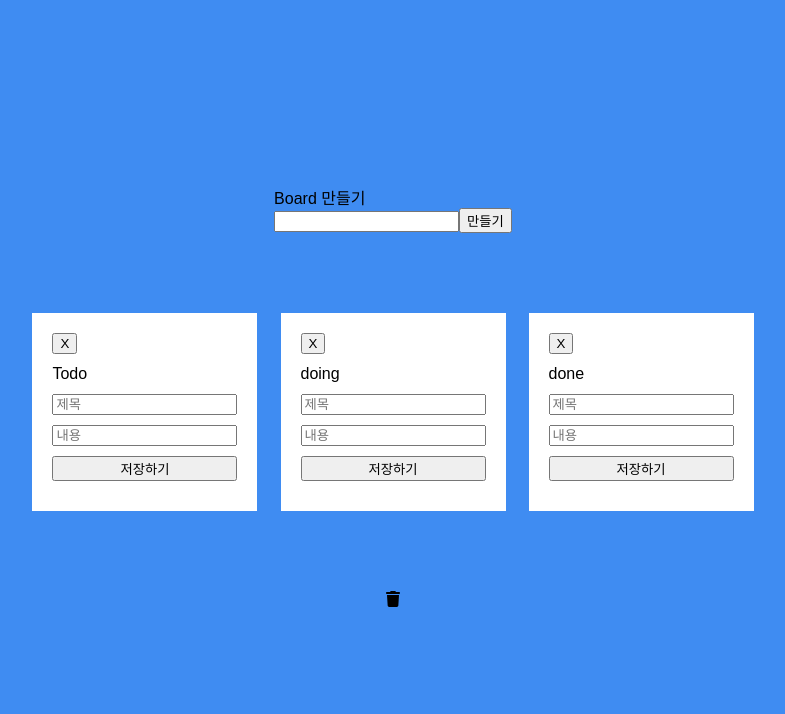
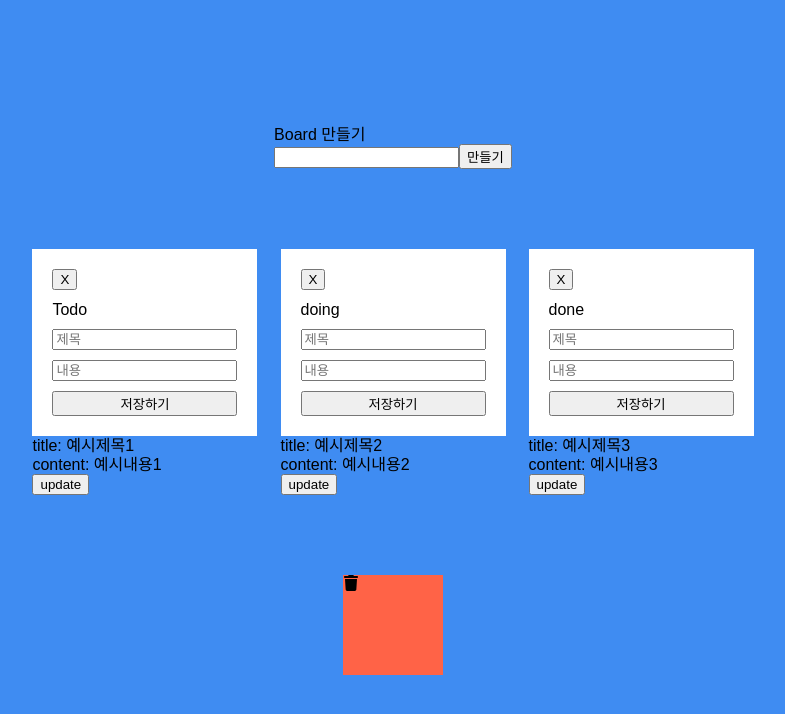
Before and after one commit to Namyunha/Trello, a React (Create React App) app: page / in a window 1280 px wide. Shown: the top 714 px of the page, without its empty margins (247-1032 px from the left). Built offline with nearby package versions, Linux system fonts and the light colour scheme.

Commit message:
board 추가 삭제 및 reducer refactoring

```diff
--- a/src/App.tsx
+++ b/src/App.tsx
@@ -22,37 +22,54 @@ import
 {
   setSameTodos,
   setCrossTodos,
-  trashTodo
+  trashTodo,
+  addBoard
 } from './features/todo/todosSlice';
+import { addBoards } from './features/board/boardSlice';
 
 import { FaTrash } from "react-icons/fa6";
 import { FaTrashRestoreAlt } from "react-icons/fa";
 import { Droppable } from 'react-beautiful-dnd';
 import { useForm } from 'react-hook-form'
-import { addBoard } from './features/todo/todosSlice';
 import { TrashCan, BoardAddFormArea } from './styles';
 
 function App() {
   const { register, handleSubmit, formState: {errors} } = useForm();
   const todos = useAppSelector((state) => state.todosReducer);
+  const boards = useAppSelector((state) => state.boardsReducer);
+  const boardList = boards.map(id => todos[id])
   const dispatch = useAppDispatch();
+  console.log("boards = ", boards);
   const onDragEnd = ( info: DropResult) => {
-    let {destination, source} = info;
+    let {destination, source, type} = info;
+    if(!destination) return;
 
-    if(!destination) return;
+    if(destination?.droppableId === "boards") {
+      // dispatch(setBoards(info))
+      console.log(info)
+      return;
+    }
+
     if(destination?.droppableId === "TrashCan"){
-      dispatch(trashTodo(source));
+      // dispatch(trashTodo(source));
       return ;
     }
+
     if(destination?.droppableId === source.droppableId) {
+      console.log(info);
       dispatch(setSameTodos({ todos, source, destination }))
+      return;
     }
+
     if(destination?.droppableId !== source.droppableId) {
       dispatch(setCrossTodos({todos, destination, source}));
+      return
     }
   }
   const onValid = ({boardId}: any) => {
-    dispatch(addBoard(boardId));
+    let newId = boards.length === 0 ? 0 : Math.max(...boards.map(id => id)) + 1;
+    dispatch(addBoard({boardId, newId}));
+    dispatch(addBoards(newId));
   }
 
   return <DragDropContext onDragEnd={onDragEnd}>
@@ -64,12 +81,25 @@ function App() {
             <button>만들기</button>
           </form>
         </BoardAddFormArea>
-        <Boards>
-          {Object.keys(todos).map(boardId => <Board key={boardId} boardId={boardId} toDos={todos[boardId]} />)}
-        </Boards>
+
+        <Droppable droppableId='boards' type='boards'>
+          {(magic, info) => (
+            <Boards ref={magic.innerRef}>
+              {boardList.map((board, idx) => (
+                <div key={idx}>
+                  <Board key={board.name} boardId={board.name} todosId={boards[idx]} toDos={board.todos} idx={idx}/>
+                </div>
+              ))}
+            </Boards>
+          )}
+        </Droppable>
+
         <Droppable droppableId="TrashCan">
+
           {(magic, info) => (
+
             <TrashCan ref={magic.innerRef}
+
             {...magic.droppableProps}
             $isDraggingOver={info.isDraggingOver}
             $draggingOverWith={Boolean(info.draggingOverWith)}
@@ -79,6 +109,7 @@ function App() {
             </TrashCan>
           )}
         </Droppable>
+
       </AppWrapper>
   </DragDropContext>
 }
--- a/src/app/store.ts
+++ b/src/app/store.ts
@@ -1,5 +1,6 @@
 import { configureStore, combineReducers } from "@reduxjs/toolkit";
 import todosReducer from "../features/todo/todosSlice";
+import boardsReducer from "../features/board/boardSlice";
 
 import {
     persistReducer,
@@ -13,7 +14,8 @@ import {
   import storage from 'redux-persist/lib/storage'
 
   const rootReducer = combineReducers({
-    todosReducer
+    todosReducer,
+    boardsReducer
   })
 
   const persistConfig = {
--- a/src/components/Board.tsx
+++ b/src/components/Board.tsx
@@ -1,4 +1,4 @@
-import { Droppable } from "react-beautiful-dnd"
+import { Draggable, Droppable } from "react-beautiful-dnd"
 import { useForm } from 'react-hook-form'
 import styled from "styled-components"
 import DraggableCard from '../components/Draggable'
@@ -18,31 +18,42 @@ import
   deleteBd
 } from "../features/todo/todosSlice"
 
+import { deleteBoards } from "../features/board/boardSlice"
+
 import { ErrorMessage } from "../styles"
 
 interface IBoard {
     toDos: ITodo[]
-    boardId: string
+    boardId: string;
+    idx: number;
+    todosId: number;
 }
 
-const Board = ({toDos, boardId}:IBoard) => {
+const Board = ({toDos, boardId, idx, todosId}:IBoard) => {
+  console.log("toDos = ", toDos)
   const { register, setValue, handleSubmit, formState : { errors } } = useForm();
   const dispatch = useAppDispatch();
   const id = uuidv4();
   setValue("id", id.substr(0, 4));
 
-  console.log(errors?.title?.message);
-
   const onSaveHandler = (data:any) => {
-    dispatch(addTodo({data, boardId, toDos}))
+    dispatch(addTodo({data, boardId, toDos, todosId}))
   }
 
   const deleteBoard = () => {
-    dispatch(deleteBd(boardId))
+    dispatch(deleteBd(todosId));
+    dispatch(deleteBoards(todosId));
   }
 
   return (
-    <BoardFormWrapper>
+    <Draggable draggableId={boardId} index={idx}>
+    {magic => (
+      <div>
+        <BoardFormWrapper
+          ref={magic.innerRef}
+          {...magic.draggableProps}
+          {...magic.dragHandleProps}
+        >
           <div>
             <button onClick={deleteBoard}>X</button>
           </div>
@@ -61,20 +72,27 @@ const Board = ({toDos, boardId}:IBoard) => {
             <BoardFormInput {...register("content")} placeholder="내용" />
             <button>저장하기</button>
           </BoardForm>
-        <Droppable droppableId={boardId}>
+        </BoardFormWrapper>
+        <Droppable droppableId={boardId} type="todos">
           {(magic, info) => (
+            <div>
               <BoardWrapper
                 $isDraggingOver={info.isDraggingOver}
                 $isDraggingFromThis={Boolean(info.draggingFromThisWith)}
-                  ref={magic.innerRef} {...magic.droppableProps}>
+                ref={magic.innerRef} {...magic.droppableProps}
+              >
                 {toDos.map((toDo, index)=> (
                   <DraggableCard key={toDo.id} boardId={boardId} toDoId={toDo.id} toDoTitle={toDo.title} toDoContent={toDo.content} index={index}/>
                 ))}
+
                 {magic.placeholder}
               </BoardWrapper>
+            </div>
           )}
         </Droppable>
-    </BoardFormWrapper>
+      </div>
+    )}
+    </Draggable>
   )
 }
 
--- /dev/null
+++ b/src/features/board/boardSlice.ts
@@ -0,0 +1,30 @@
+import { createSlice, current } from "@reduxjs/toolkit"
+
+
+
+const boardsReducer = createSlice({
+    name: "boards",
+    initialState: [0, 1, 2],
+    reducers: {
+        addBoards: (state, action) => {
+            console.log("boardSLice action = ", action)
+            let boards = current(state);
+            let newBoards = [...boards, action.payload]
+            return newBoards
+        },
+        setBoards: (state, action) => {
+            console.log("boardSLice action = ", action);
+            return state
+        },
+        deleteBoards: (state, action) => {
+            console.log("board slice = ",action.payload);
+            let boards = [...current(state)]
+            return boards.filter(id => id !== action.payload)
+        }
+    }
+})
+
+
+export const { setBoards,  addBoards, deleteBoards} = boardsReducer.actions
+
+export default boardsReducer.reducer
--- a/src/features/todo/todosSlice.ts
+++ b/src/features/todo/todosSlice.ts
@@ -1,10 +1,11 @@
 import { createSlice, current } from "@reduxjs/toolkit";
 
 interface ITodosSlice {
-    [key: string]: ITodo[];
+    [key: number]: { name: string, todos:ITodo[] };
 }
+
 export interface ITodo {
-    id: number;
+    id: string;
     title: string;
     content: string;
 }
@@ -12,73 +13,79 @@ export interface ITodo {
 const todosSlice = createSlice({
     name: 'todos',
     initialState: {
-        Todo: [],
-        doing: [],
-        done: []
+        0 : { name: "Todo", todos: [
+            {id: "1", title: "예시제목1", content: "예시내용1"}
+        ]},
+        1 : { name: "doing", todos: [
+            {id: "2", title: "예시제목2", content: "예시내용2"}
+        ]},
+        2 : { name: "done", todos: [
+            {id: "3", title: "예시제목3", content: "예시내용3"}
+        ]},
     } as ITodosSlice ,
     reducers: {
         addBoard: (state, action) => {
             console.log(action.payload)
+            const {boardId, newId} = action.payload;
             return {
                 ...state,
-                [action.payload]: []
+                [newId]: {name: boardId, todos: []}
             }
         },
         deleteBd: (state, action) => {
+            console.log("todoSlice action" ,action.payload)
             let nBoards = {...current(state)};
             delete nBoards[action.payload];
             return nBoards
         },
         addTodo: (state, action) => {
-            const {data, toDos, boardId} = action.payload
+            const {data, toDos, boardId, todosId} = action.payload
             return {
                 ...state,
-                [boardId]: [...toDos, data]
-            }
-        },
-        deleteTodo: (state, action) => {
-            console.log("delete action = ", action.payload);
-            const { boardId, toDoId } = action.payload;
-            let todos = current(state[boardId])
-            return {
-                ...state,
-                [boardId] : todos.filter(todo => todo.id !== toDoId)
+                [todosId]: {name: boardId, todos:[...toDos, data]}
             }
         },
         trashTodo: (state, action) => {
-            const {index, droppableId:boardId} = action.payload;
-            let todos = current(state[boardId]);
-            console.log( todos.filter((item, i) => i !== index) );
-            console.log("index = ", index," /  id = ", boardId);
-            return {
-                ...state,
-                [boardId] : todos.filter((item, i) => i !== index)
-            }
+            // const {index, droppableId:boardId} = action.payload;
+            // let todos = current(state[boardId]);
+            // console.log( todos.filter((item, i) => i !== index) );
+            // console.log("index = ", index," /  id = ", boardId);
+            // return {
+            //     ...state,
+            //     [boardId] : todos.filter((item, i) => i !== index)
+            // }
+            console.log(action);
+            return state
         },
+
         setSameTodos: (state, action)  => {
-            const { todos,
+            const { todos, todos: { name },
                     source: {droppableId, index: sourceIndex},
                     destination: {index: destinationIndex} } = action.payload;
-            let changeTodos = [...todos[droppableId]]
+            let changeTodos = [...todos[droppableId].todos]
             let changeTodo = changeTodos.splice(sourceIndex, 1);
             changeTodos.splice(destinationIndex, 0, changeTodo[0])
             return {
                 ...state,
-                [droppableId] : changeTodos
+                [droppableId] : { name : todos[droppableId].name,  todos: changeTodos}
             }
         },
         setCrossTodos: (state, action) => {
             const { todos,
                 destination: { droppableId: destinationId, index: destinationIndex },
                 source: {droppableId: sourceId, index: sourceIndex}} = action.payload;
-            let changeSourceTodos = [...todos[sourceId]]
-            let changeDestinationTodos = [...todos[destinationId]]
+
+            let changeSourceTodos = [...todos[sourceId].todos]
+            console.log("changeSourceTodos = ", changeSourceTodos);
+            let changeDestinationTodos = [...todos[destinationId].todos]
+            console.log("changeDestinationTodos = ", changeDestinationTodos);
+
             let changeTodo = changeSourceTodos.splice(sourceIndex, 1);
             changeDestinationTodos.splice(destinationIndex, 0, changeTodo[0])
             return {
                 ...state,
-                [sourceId]: changeSourceTodos,
-                [destinationId]: changeDestinationTodos
+                [sourceId]: {name: todos[sourceId].name, todos: changeSourceTodos},
+                [destinationId]: {name: todos[destinationId].name, todos: changeDestinationTodos}
             }
         }
     }
@@ -89,9 +96,9 @@ export const
 setSameTodos,
 setCrossTodos,
 addTodo,
-deleteTodo,
 trashTodo,
 addBoard,
 deleteBd
 } = todosSlice.actions
+
 export default todosSlice.reducer
--- a/src/styles.ts
+++ b/src/styles.ts
@@ -37,6 +37,9 @@ export const Boards = styled.div`
   max-width: 70%;
 `;
 export const TrashCan = styled.div<TrashCanProps>`
+  width: 100px;
+  height: 100px;
+  background-color: tomato;
 `;
 
 
```
Also changed, not shown: src/components/Draggable.tsx (+1 -7 lines). Lines whose indentation alone changed are shown as unchanged.
